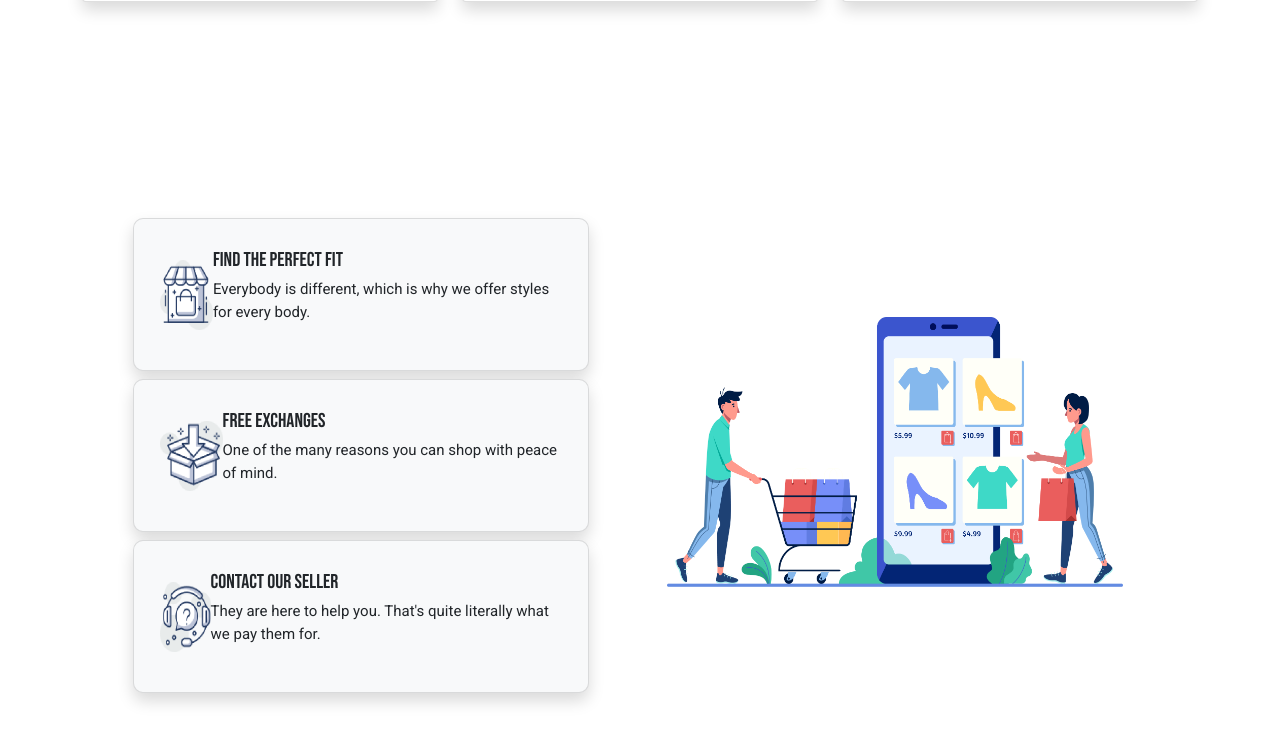
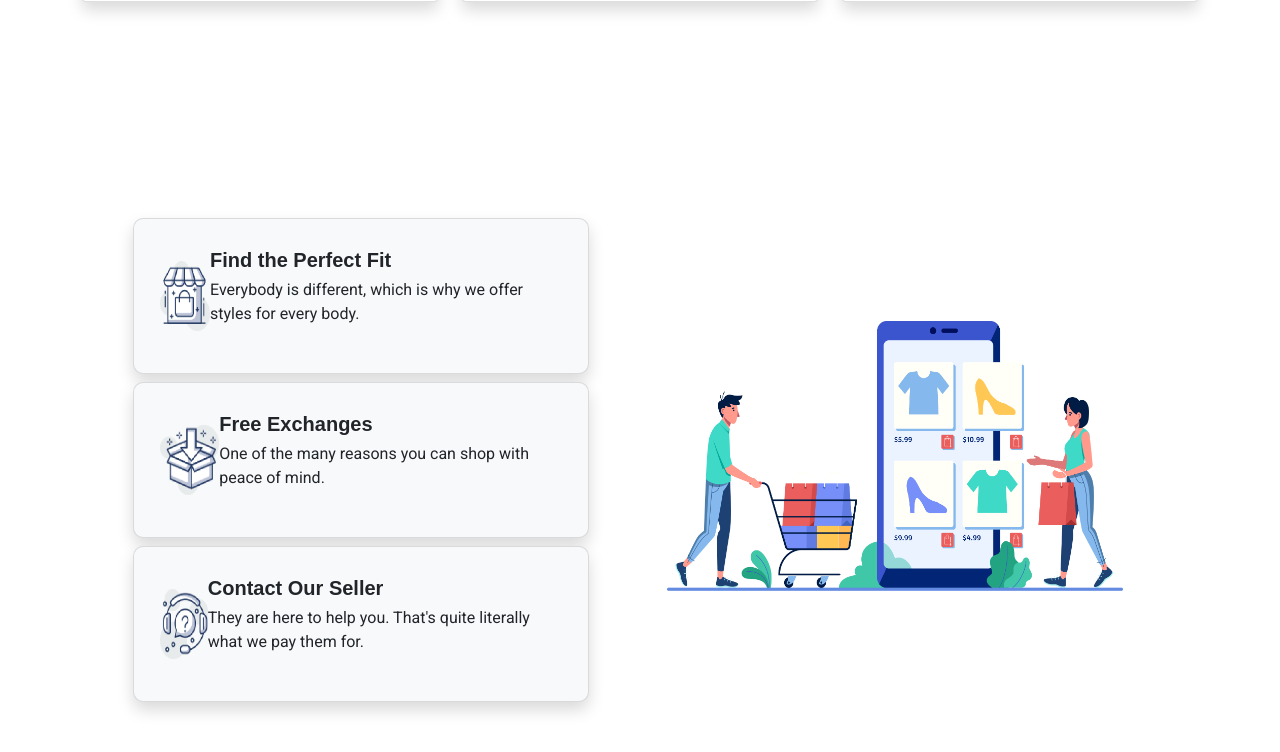
Before and after one commit to paulomsalahuddin/my-responsive-assignment, a plain HTML site: page index.html in a window 1280 px wide. Shown: the part 2000-2752 px from the top of the page. Drawn offline with nearby package versions, Linux system fonts and the light colour scheme.

Commit message:
second commit

```diff
--- a/index.html
+++ b/index.html
@@ -10,8 +10,8 @@
     <link rel="stylesheet" href="style.css">
 </head>
 <body>
-    <nav class="navbar navbar-expand-sm navbar-light bg-light">
-        <div class="container">
+    <nav class="navbar navbar-expand-sm  navbar-light bg-light">
+        <div class="container navbar-collapse">
             <a class="navbar-brand" href="#">
                   <img id="navbar-logo" src="Logo, Icon/Logo.png">
                 </a>
@@ -38,7 +38,7 @@
                 <div class="col-sm-6 half-width">
                     <h1 class="name-color">NIKE<span> REACT</span></h1>
                     <h1 >INFINITY RUN2</h1>
-                    <p> Asprining to be the most competitive web developer of my life time. </p>
+                    <p>Based in Beaverton, Oregon, NIKE, Inc. includes the Nike, Converse, and Jordan brands.</p>
                     <button class="btn link-button"><i class="fas fa-shopping-cart"></i> Buy Now</button>
                 </div>
         </div>
--- a/style.css
+++ b/style.css
@@ -105,14 +105,12 @@ p{
     margin-top: none;
 
 }
-.blog{
-    display:flex !important;
-    align-items: right !important;
-    font-size: 15px;
-    border-radius: 1em;
-}
+
 h3{
     font-size: 20px;
+    font-family: sans-serif;
+    font-weight: 700;
+
 }
 .blog img{
     height: 70px;
@@ -134,6 +132,7 @@ h3{
 .card{
     padding: 15px 10px;
     border-radius: 10px;
+    font-family: sans-serif;
 }
 /*This is the footer section*/
 .site-footer
```
